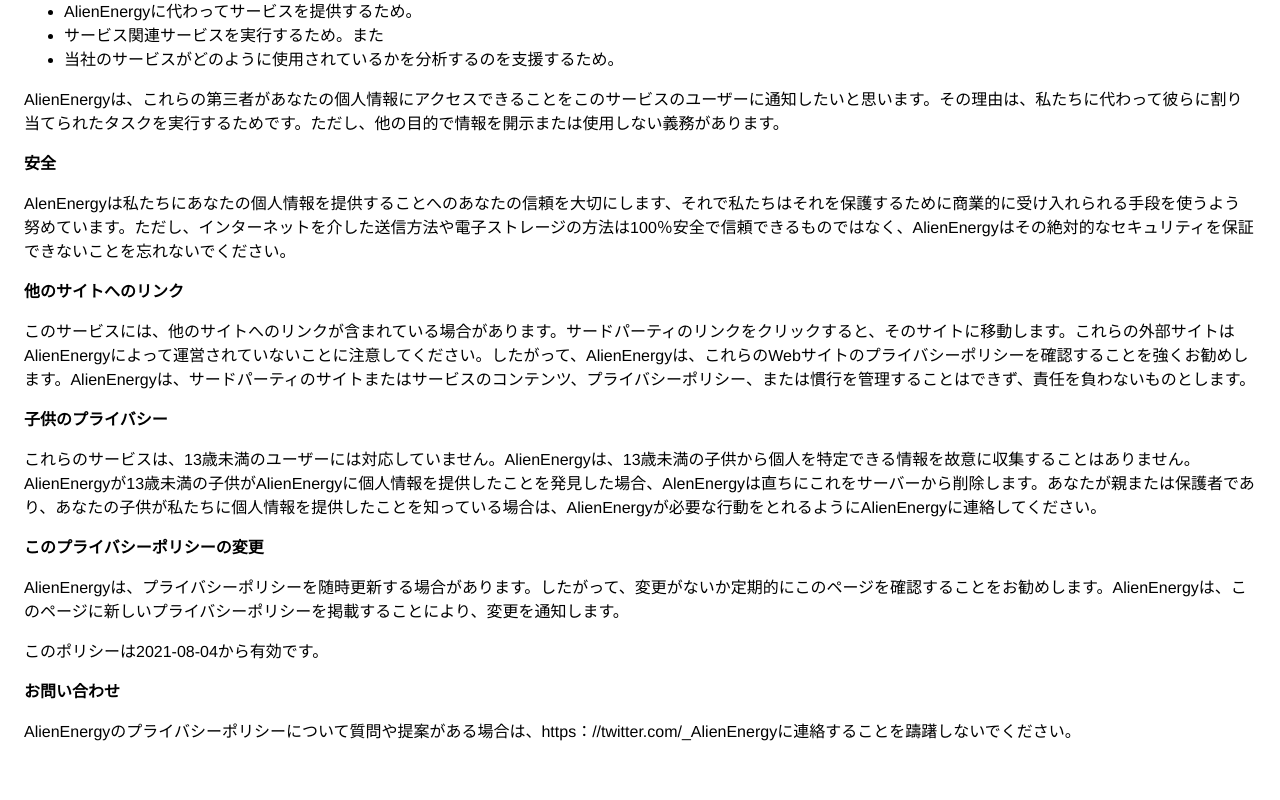
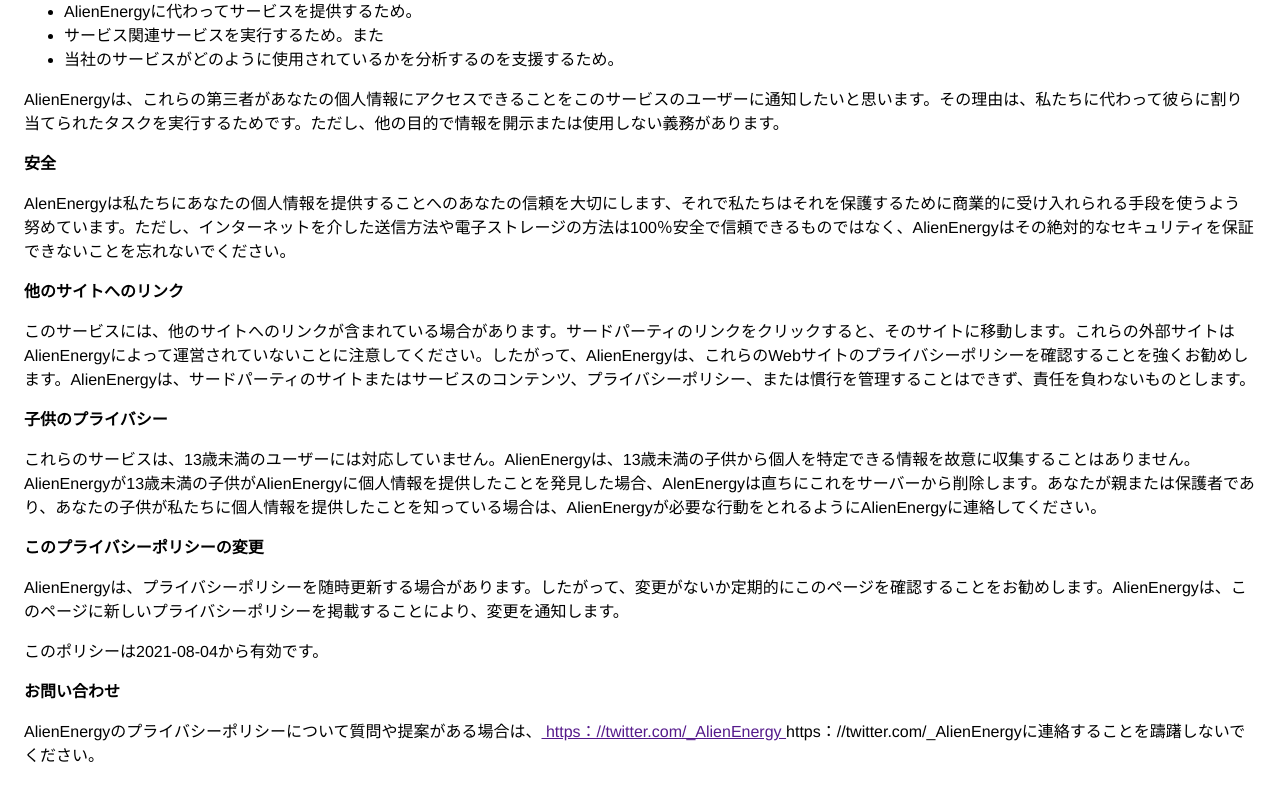
Before and after one commit to AlienEnergy/mRNA, a plain HTML site: page index.html in a window 1280 px wide. Shown: the part 940-1740 px from the top of the page. Drawn offline with Linux system fonts and the light colour scheme.

Commit message:
Update index.html

```diff
--- a/index.html
+++ b/index.html
@@ -40,6 +40,6 @@
                 </font></font></p> <p><strong><font style="vertical-align: inherit;"><font style="vertical-align: inherit;">このプライバシーポリシーの変更</font></font></strong></p> <p><font style="vertical-align: inherit;"><font style="vertical-align: inherit;">
                   AlienEnergyは、プライバシーポリシーを随時更新する場合があります。</font><font style="vertical-align: inherit;">したがって、変更がないか定期的にこのページを確認することをお勧めします。</font><font style="vertical-align: inherit;">AlienEnergyは、このページに新しいプライバシーポリシーを掲載することにより、変更を通知します。
                 </font></font></p> <p><font style="vertical-align: inherit;"><font style="vertical-align: inherit;">このポリシーは2021-08-04から有効です。</font></font></p> <p><strong><font style="vertical-align: inherit;"><font style="vertical-align: inherit;">お問い合わせ</font></font></strong></p> <p><font style="vertical-align: inherit;"><font style="vertical-align: inherit;">
-                  AlienEnergyのプライバシーポリシーについて質問や提案がある場合は、https：//twitter.com/_AlienEnergyに連絡することを躊躇しないでください。
+                  AlienEnergyのプライバシーポリシーについて質問や提案がある場合は、<a href=""> https：//twitter.com/_AlienEnergy </a> https：//twitter.com/_AlienEnergyに連絡することを躊躇しないでください。
     </body>
     </html>
```
